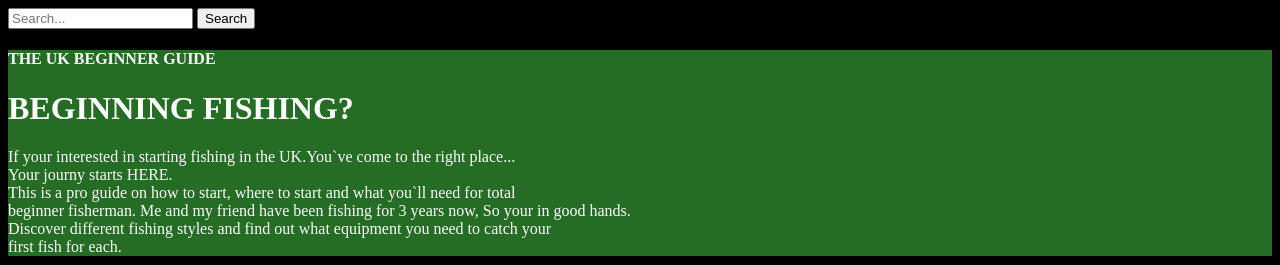
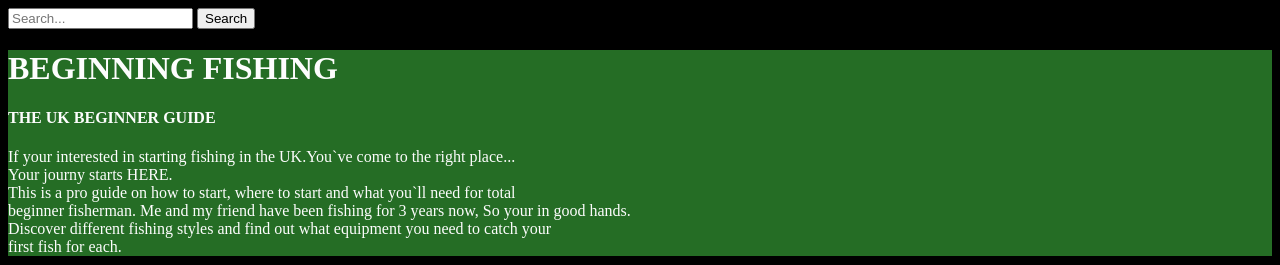
Before and after one commit to farrell2012/Farrell-s-website, a plain HTML site: page index.html in a window 1280 px wide. Shown: the top 265 px of the page. Drawn offline with Linux system fonts and the light colour scheme.

Commit message:
Update heading and introductory text in index.html

```diff
--- a/index.html
+++ b/index.html
@@ -105,8 +105,8 @@
 
 
     <div class="Hpo">
+    <h1>BEGINNING FISHING</h1>
     <h4>THE UK BEGINNER GUIDE</h4>
-    <h1>BEGINNING FISHING?</h1>
     <p>If your interested in starting fishing in the UK.You`ve come to the right place...<br>
     Your journy starts HERE.<br>
     This is a pro guide on how to start, where to start and what you`ll need for total<br>
```
